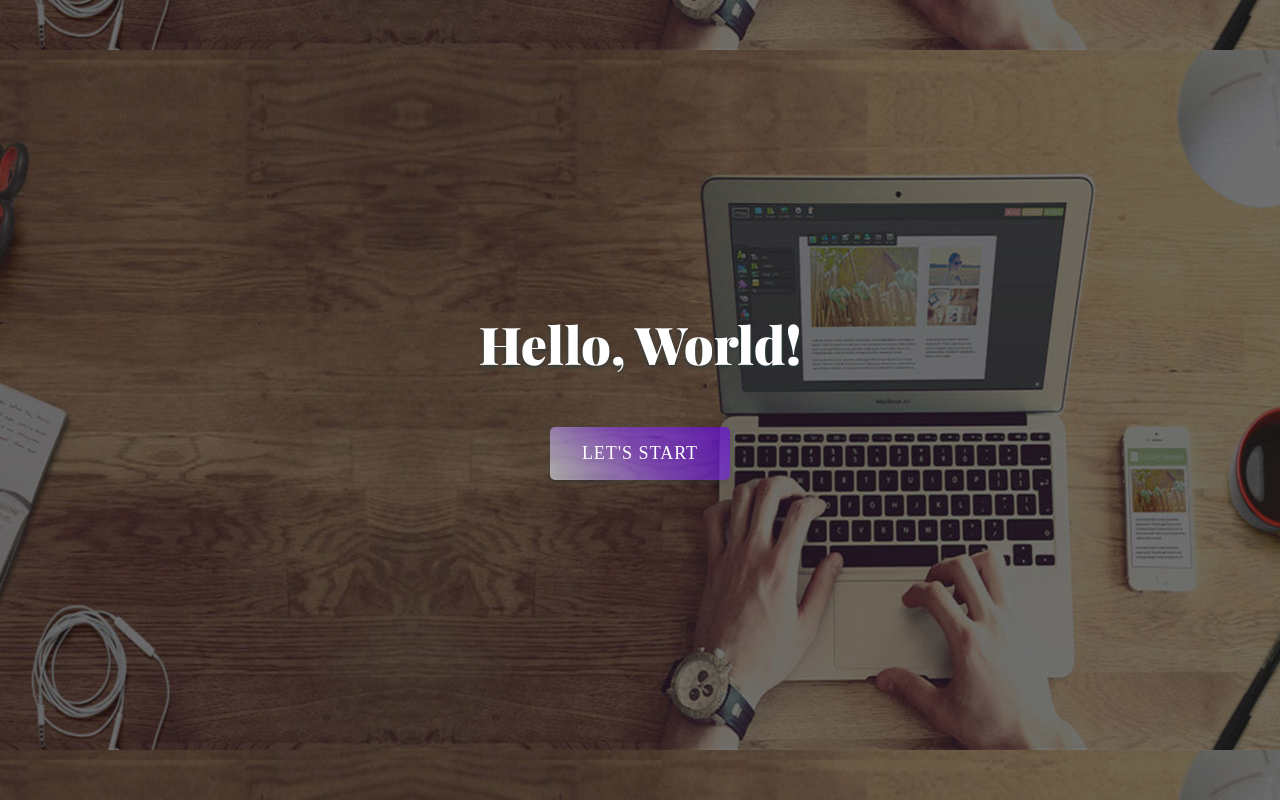
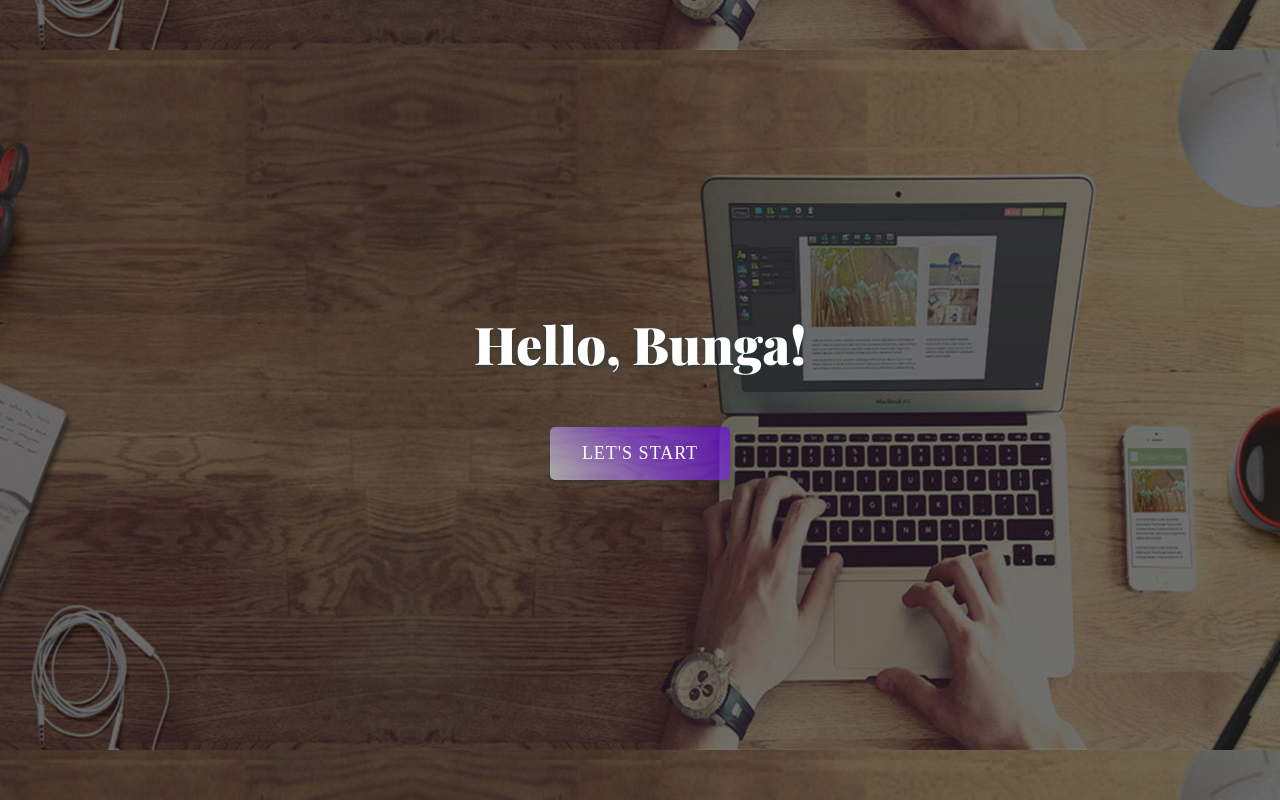
Before and after one commit to pjap/pjap.github.io, a plain HTML site: page index.html in a window 1280 px wide. Drawn offline with nearby package versions, Linux system fonts and the light colour scheme.

Commit message:
Edit Teks H1

```diff
--- a/index.html
+++ b/index.html
@@ -15,7 +15,7 @@
 
 		<section>
 			<div class="container">
-				<h1>Hello, World!</h1>
+				<h1>Hello, Bunga!</h1>
 				<a class="btn" href="#">Let's Start</a>
 			</div>
 
```
